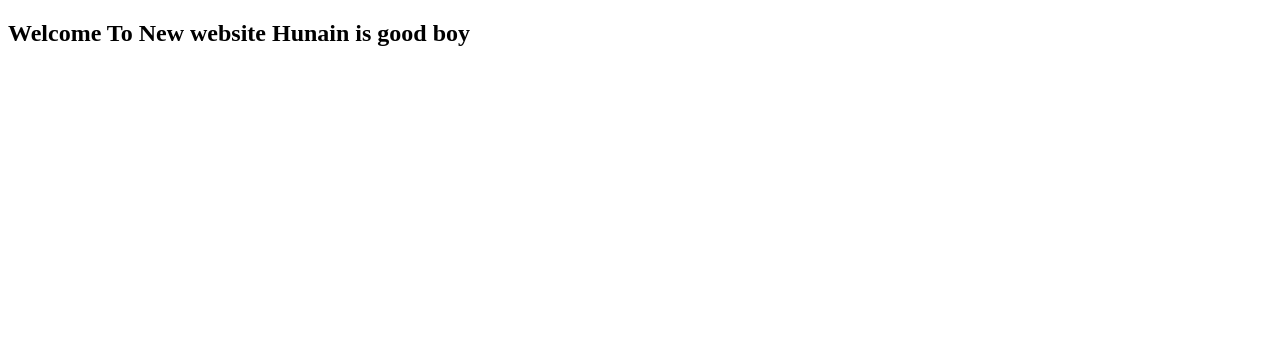
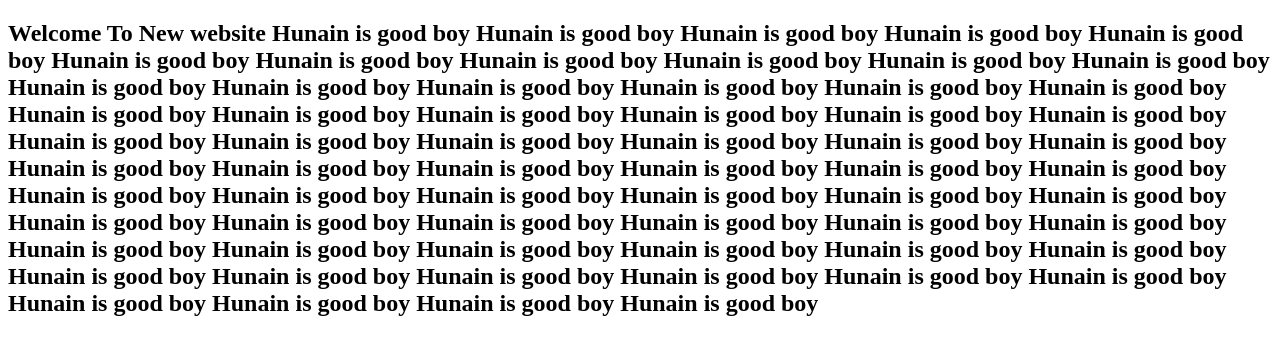
Before and after one commit to Syedhunainshah233/Class, a plain HTML site: page index.html in a window 1280 px wide. Drawn offline with Linux system fonts and the light colour scheme.

Commit message:
add new Line code same

```diff
--- a/index.html
+++ b/index.html
@@ -12,6 +12,68 @@
                 <h1>
                     Welcome To New website
                     Hunain is good boy
+                    Hunain is good boy
+                    Hunain is good boy
+                    Hunain is good boy
+                    Hunain is good boy
+                    Hunain is good boy
+                    Hunain is good boy
+                    Hunain is good boy
+                    Hunain is good boy
+                    Hunain is good boy
+                    Hunain is good boy
+                    Hunain is good boy
+                    Hunain is good boy
+                    Hunain is good boy
+                    Hunain is good boy
+                    Hunain is good boy
+                    Hunain is good boy
+                    Hunain is good boy
+                    Hunain is good boy
+                    Hunain is good boy
+                    Hunain is good boy
+                    Hunain is good boy
+                    Hunain is good boy
+                    Hunain is good boy
+                    Hunain is good boy
+                    Hunain is good boy
+                    Hunain is good boy
+                    Hunain is good boy
+                    Hunain is good boy
+                    Hunain is good boy
+                    Hunain is good boy
+                    Hunain is good boy
+                    Hunain is good boy
+                    Hunain is good boy
+                    Hunain is good boy
+                    Hunain is good boy
+                    Hunain is good boy
+                    Hunain is good boy
+                    Hunain is good boy
+                    Hunain is good boy
+                    Hunain is good boy
+                    Hunain is good boy
+                    Hunain is good boy
+                    Hunain is good boy
+                    Hunain is good boy
+                    Hunain is good boy
+                    Hunain is good boy
+                    Hunain is good boy
+                    Hunain is good boy
+                    Hunain is good boy
+                    Hunain is good boy
+                    Hunain is good boy
+                    Hunain is good boy
+                    Hunain is good boy
+                    Hunain is good boy
+                    Hunain is good boy
+                    Hunain is good boy
+                    Hunain is good boy
+                    Hunain is good boy
+                    Hunain is good boy
+                    Hunain is good boy
+                    Hunain is good boy
+                    Hunain is good boy
                 </h1>
             </div>
         </nav>
```
